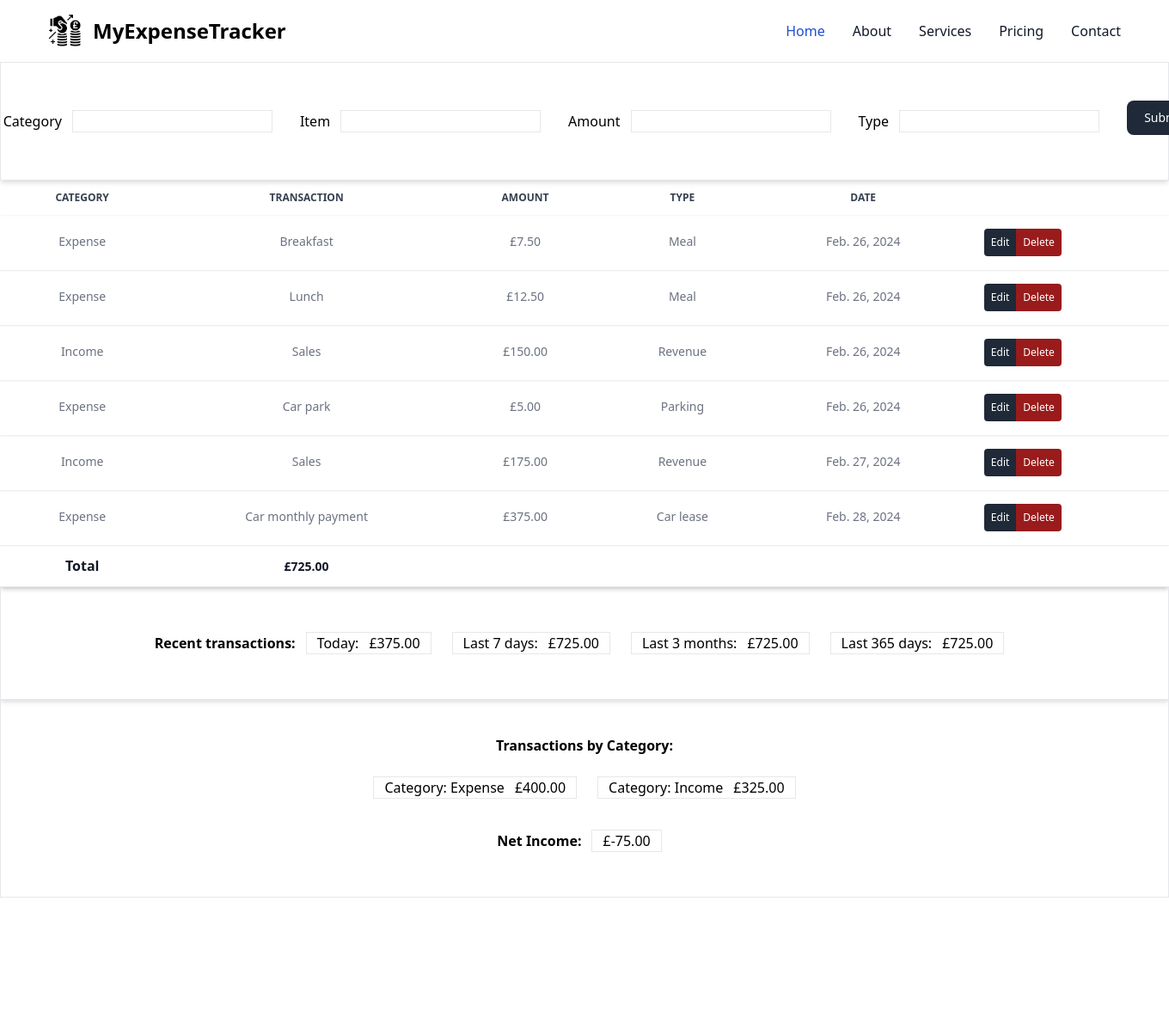
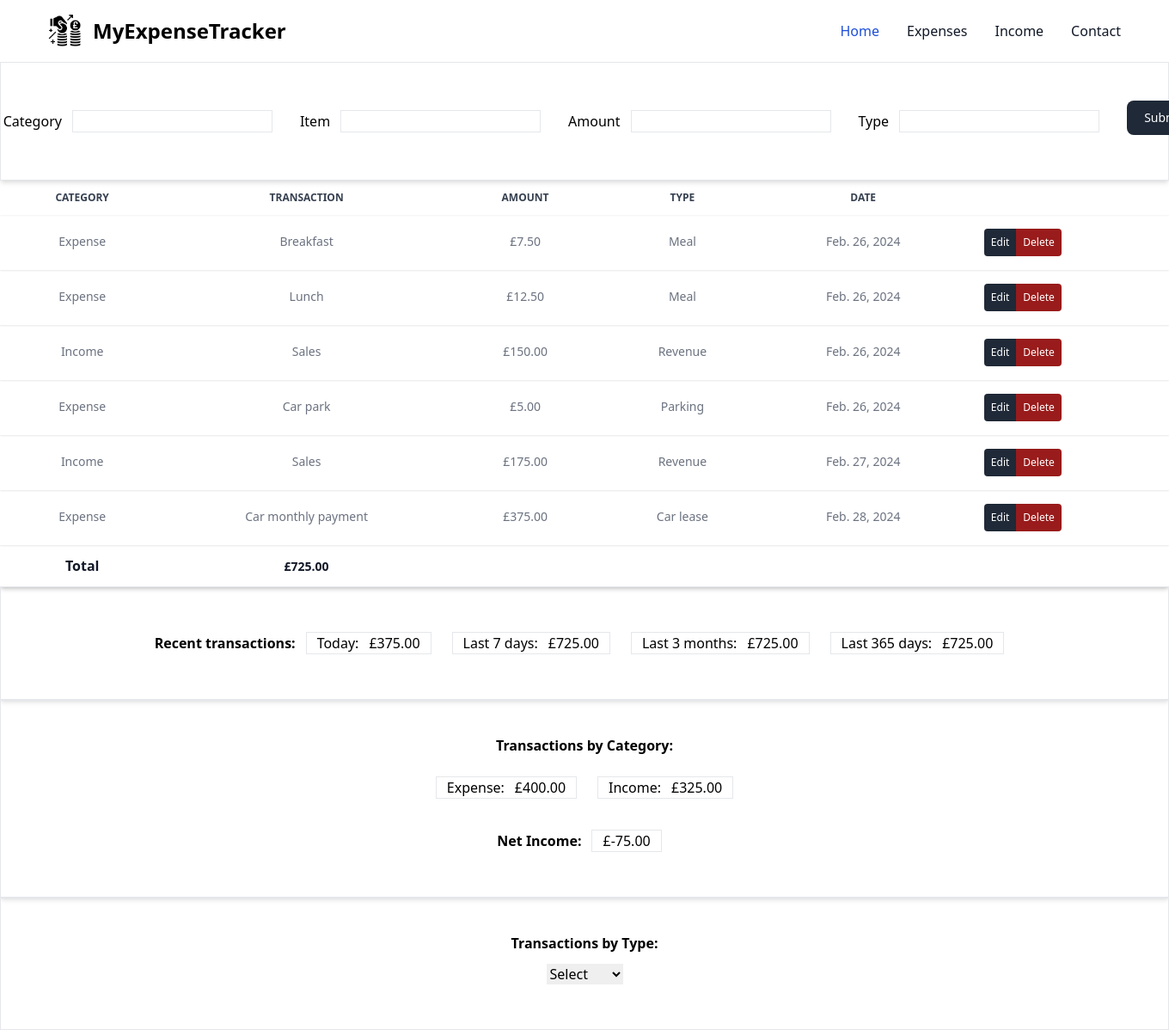
Before and after one commit to ZaidaMM/capstone, a Django app: page / in a window 1360 px wide; the page is wider, and only the part inside the window is pictured. Shown: that part at 86% size. Before the commit the page ends 1044 px from the top of that part, so only its background shows below. Run offline with Django 4.2, Linux system fonts and the light colour scheme; data comes from the database, SQL or seed files in the repository; both versions use the stored data as it was after the commit; style sheets or scripts are compiled from the project's sources.

Commit message:
Items by type setup

```diff
--- a/myexpensetracker/templates/myexpensetracker/index.html
+++ b/myexpensetracker/templates/myexpensetracker/index.html
@@ -130,7 +130,7 @@
     {% for item in transactions_by_category %}
       <div class="flex flex-row items-center border border-sky-500 rtl:text-right text-right px-3 m-3">
           <div class="flex flex-row">
-            <p class="title pr-3">Category: {{ item.category }}</p>
+            <p class="title pr-3">{{ item.category }}:</p>
             <p class="amount">£{{ item.amount__sum | floatformat:2 }}</p>
 
           </div>
@@ -146,6 +146,19 @@
   </div>
 </div>
 
+<div class="py-10 px-10 flex flex-col md:flex-grow md:justify-center items-center border border-sky-500 rtl:text-right text-right shadow-md">
+  <h1 class="font-semibold">Transactions by Type: </h1>
+   <div class="flex flex-row items-center  rtl:text-right text-right px-3 m-3">
+  <select>
+    <option>Select</option>
+  {% for item in select_item %}
+    <option >
+      {{ item.type }}
+    </option>
 
+  {% endfor %}
 
+  </select>
+</div>
+</div>
 {% endblock %}
--- a/myexpensetracker/templates/myexpensetracker/layout.html
+++ b/myexpensetracker/templates/myexpensetracker/layout.html
@@ -29,13 +29,10 @@
           <a href="#" class="block py-2 px-3 text-white bg-blue-700 rounded md:bg-transparent md:text-blue-700 md:p-0 dark:text-white md:dark:text-blue-500" aria-current="page">Home</a>
         </li>
         <li>
-          <a href="#" class="block py-2 px-3 text-gray-900 rounded hover:bg-gray-100 md:hover:bg-transparent md:border-0 md:hover:text-blue-700 md:p-0 dark:text-white md:dark:hover:text-blue-500 dark:hover:bg-gray-700 dark:hover:text-white md:dark:hover:bg-transparent">About</a>
+          <a href="#" class="block py-2 px-3 text-gray-900 rounded hover:bg-gray-100 md:hover:bg-transparent md:border-0 md:hover:text-blue-700 md:p-0 dark:text-white md:dark:hover:text-blue-500 dark:hover:bg-gray-700 dark:hover:text-white md:dark:hover:bg-transparent">Expenses</a>
         </li>
         <li>
-          <a href="#" class="block py-2 px-3 text-gray-900 rounded hover:bg-gray-100 md:hover:bg-transparent md:border-0 md:hover:text-blue-700 md:p-0 dark:text-white md:dark:hover:text-blue-500 dark:hover:bg-gray-700 dark:hover:text-white md:dark:hover:bg-transparent">Services</a>
-        </li>
-        <li>
-          <a href="#" class="block py-2 px-3 text-gray-900 rounded hover:bg-gray-100 md:hover:bg-transparent md:border-0 md:hover:text-blue-700 md:p-0 dark:text-white md:dark:hover:text-blue-500 dark:hover:bg-gray-700 dark:hover:text-white md:dark:hover:bg-transparent">Pricing</a>
+          <a href="#" class="block py-2 px-3 text-gray-900 rounded hover:bg-gray-100 md:hover:bg-transparent md:border-0 md:hover:text-blue-700 md:p-0 dark:text-white md:dark:hover:text-blue-500 dark:hover:bg-gray-700 dark:hover:text-white md:dark:hover:bg-transparent">Income</a>
         </li>
         <li>
           <a href="#" class="block py-2 px-3 text-gray-900 rounded hover:bg-gray-100 md:hover:bg-transparent md:border-0 md:hover:text-blue-700 md:p-0 dark:text-white md:dark:hover:text-blue-500 dark:hover:bg-gray-700 dark:hover:text-white md:dark:hover:bg-transparent">Contact</a>
--- a/myexpensetracker/views.py
+++ b/myexpensetracker/views.py
@@ -17,6 +17,9 @@ def index(request):
     item = TransactionForm(request.POST)
     if item.is_valid():
       item.save()
+       # Transactions by type
+
+  select_item = Transaction.objects.values('type').distinct()
 
   items = Transaction.objects.all()
   transaction_form = TransactionForm()
@@ -47,6 +50,8 @@ def index(request):
 
   net_income = total_income['amount__sum'] - total_expenses['amount__sum']
 
+
+
   return render(
         request,
         'myexpensetracker/index.html',
@@ -59,7 +64,8 @@ def index(request):
             'three_months_total': three_months_total,
             'last_year_total': last_year_total,
             'transactions_by_category': transactions_by_category,
-            'net_income': net_income
+            'net_income': net_income,
+            'select_item':select_item
 
         }
     )
```
Also changed, not shown: db.sqlite3.
